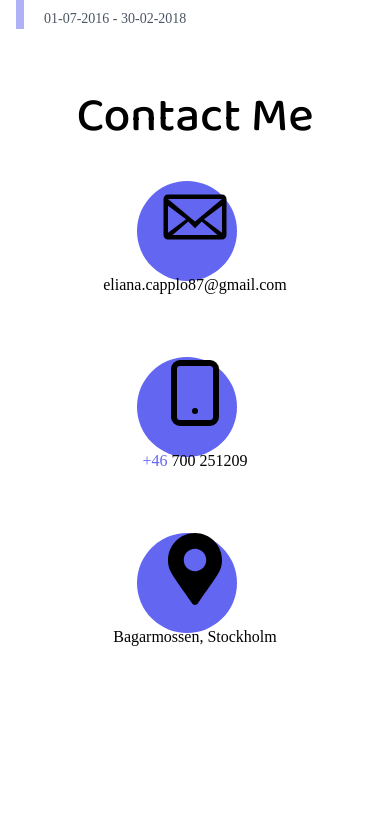
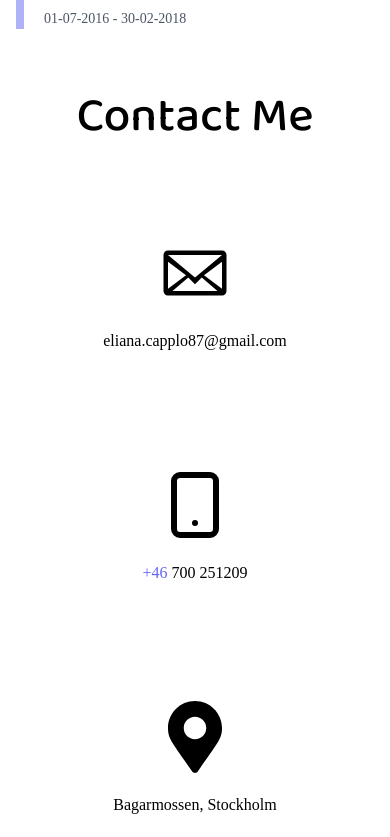
Before and after one commit to eliana1507/portfolio, a React (Create React App) app: page / in a window 390 px wide. Shown: the part 2001-2838 px from the top of the page. Before the commit the page ends 2670 px from the top, so only its background shows below. Built offline with nearby package versions, Linux system fonts and the light colour scheme; a web font is replaced by a local one.

Commit message:
update mobile contact view and update workslist animation time

```diff
--- a/src/components/WorksHistory/WorksHistoryMobile/WorksHistoryMobile.tsx
+++ b/src/components/WorksHistory/WorksHistoryMobile/WorksHistoryMobile.tsx
@@ -1,6 +1,6 @@
 import './WorksHistoryMobile.css';
 import workList from '../../../utils/worksHistory.json'
-import { FaDotCircle, FaJava } from 'react-icons/fa';
+import { FaJava } from 'react-icons/fa';
 import { InView } from 'react-intersection-observer';
 
 export const WorksHistoryMobile = () => {
@@ -11,7 +11,7 @@ export const WorksHistoryMobile = () => {
         <div className='flex justify-center items-start'>
           <div className="flex flex-col ml-4">
             {workList.map((work, index) => {
-              const delay = index === 1 ? 1500 : index > 1 ? 2500 : 0;
+              const delay = index === 1 ? 700 : index > 1 ? 1000 : 0;
               return (
                 <InView key={index} delay={delay}>
                   {({ inView, ref }) => (
@@ -19,7 +19,6 @@ export const WorksHistoryMobile = () => {
                       ref={ref}
                       className={` border-l-8 border-indigo-500 border-opacity-50 ps-5 relative ${index === workList.length - 1 ? 'mb-0' : ''}`}
                     >
-                      {/* <FaDotCircle className='absolute text-3xl top-1/2 text-yellow-500 l-position' /> */}
                       <FaJava className={`absolute text-5xl top-1/2 l-position bg-white py-2 rounded-full text-orange-500 opacity-0
                           ${inView ? 'animate-icon animate-opacity transition-opacity duration-1000 delay-500' : ''}
                         `} />
--- a/src/components/contact/Contacts.css
+++ b/src/components/contact/Contacts.css
@@ -1,14 +1,20 @@
+.container {
+  position: relative;
+}
+
 .dissolve-circle {
   position: absolute;
-  left: 35%;
-  width: 100px;
-  height: 100px;
-  opacity: 1;
+  top: 50%;
+  left: 50%;
+  transform: translate(-50%, -50%);
+  width: 150px;
+  height: 150px;
+  opacity: 0;
   border-radius: 50%;
   transition: opacity 0.3s ease-in-out;
   z-index: -1;
 }
 
 a:hover .dissolve-circle {
-  opacity: 1;
+  opacity: 0.50;
 }
--- a/src/components/contact/Contacts.tsx
+++ b/src/components/contact/Contacts.tsx
@@ -5,7 +5,7 @@ import { FaMapMarkerAlt } from "react-icons/fa";
 import './Contacts.css';
 
 export const Contact = () => {
-  const iconStyle = "text-7xl mx-auto";
+  const iconStyle = "text-7xl mx-auto mt-14";
   return (
     <>
       <section className="mt-16 text-center">
@@ -14,7 +14,7 @@ export const Contact = () => {
           contacts.map((contact, index) => (
             <article className="container flex flex-col justify-center align-middle mt-10" key={index}>
               <a href={contact.link} className="text-md mx-auto">
-                <div className="dissolve-circle bg-indigo-500"></div>
+                <div className="dissolve-circle bg-indigo-500 blur-sm"></div>
                 {
                   {
                     'phone': <FiSmartphone className={iconStyle} />,
```
